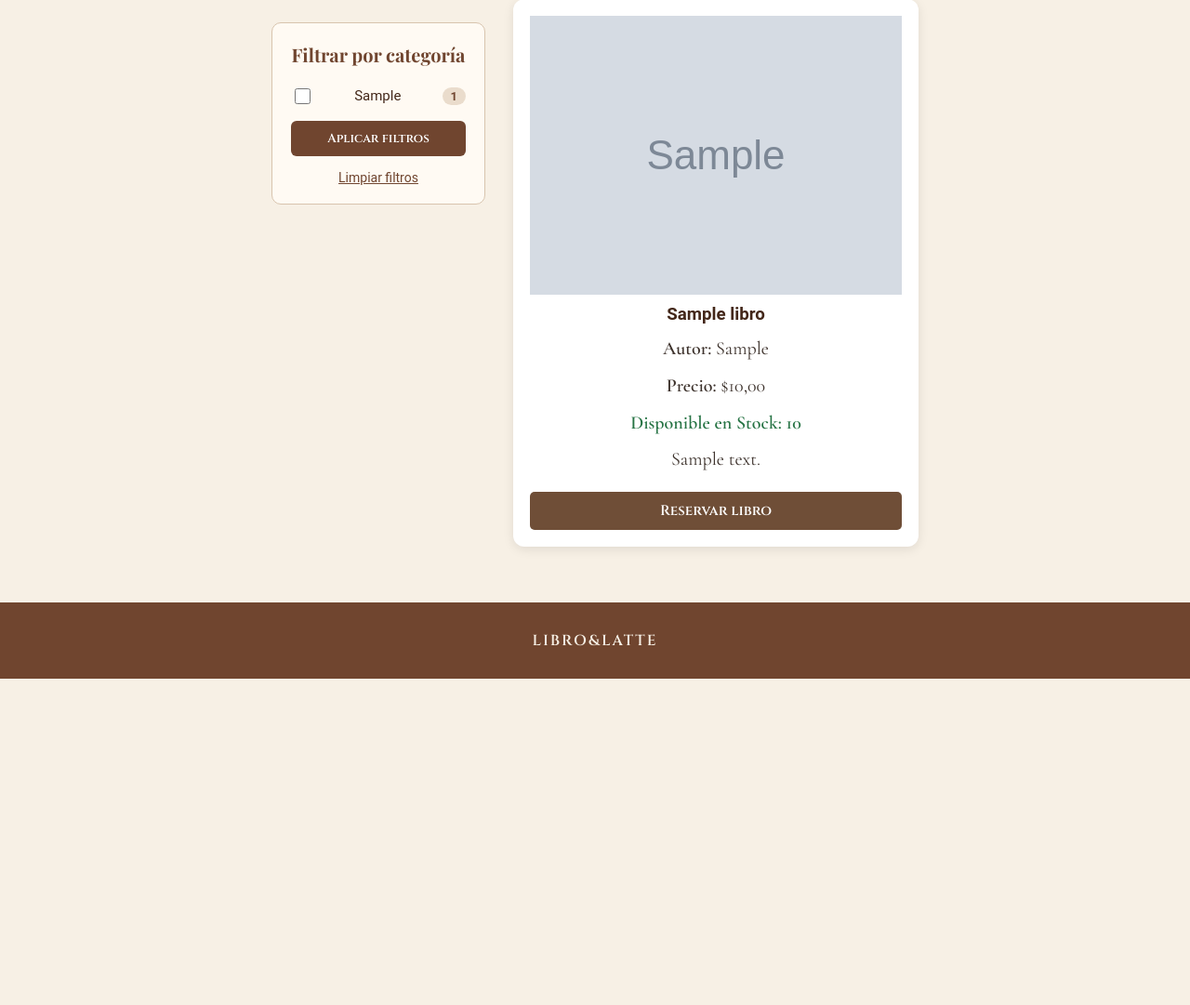
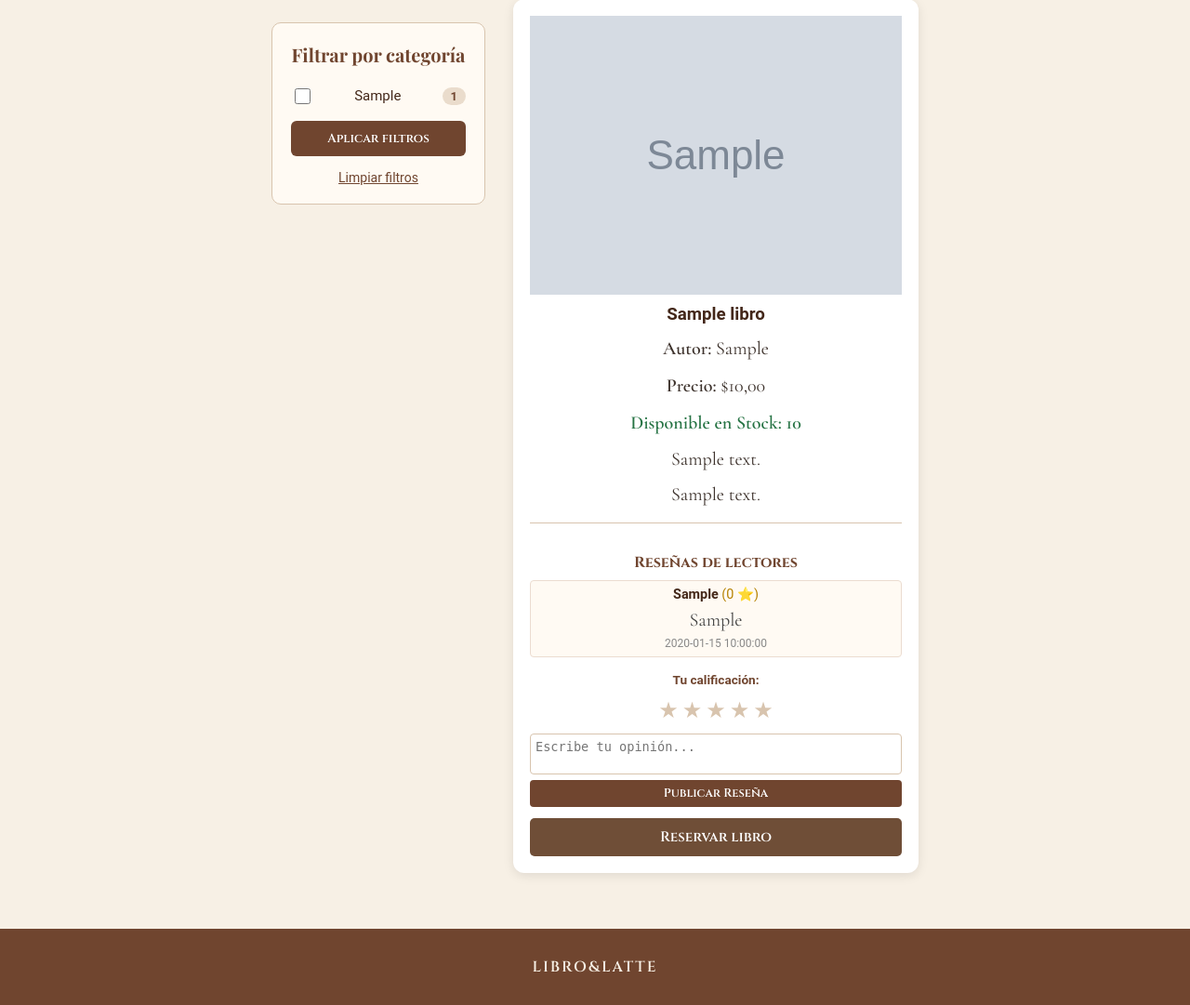
Before and after one commit to fer1492/Libro-Latte, a PHP site: page /LibreriaPaginaClon/Public/Index.php?action=catalogo in a window 1280 px wide. Shown: the part 359-1440 px from the top of the page at 93% size. Before the commit the page ends 1089 px from the top, so only its background shows below. Run offline with PHP 8.4, Linux system fonts and the light colour scheme; the visitor is signed in with stand-in values (Sample User, id 1); tables that the repository leaves empty or names only in its code hold one stand-in row (values such as "Sample post"); grey boxes marked "Sample" are stand-in pictures.

Commit message:
Gestión de reseñas

```diff
--- a/Controllers/ControllerLibro.php
+++ b/Controllers/ControllerLibro.php
@@ -322,6 +322,45 @@ public function mostrarFormulario() {
 
 
     }
+public function guardarResena() {
+        $this->iniciarSesion();
 
+        if (!isset($_SESSION['usuario_nombre'])) {
+            header('Location: Index.php?action=login&error=debe_iniciar_sesion');
+            exit;
+        }
 
+        if ($_SERVER['REQUEST_METHOD'] !== 'POST') {
+            header('Location: Index.php?action=catalogo');
+            exit;
+        }
+
+        $isbn = trim($_POST['isbn'] ?? '');
+        $calificacion = $_POST['calificacion'] ?? '';
+        $comentario = trim($_POST['comentario'] ?? '');
+        $usuario = $_SESSION['usuario_nombre'];
+
+        try {
+            if ($isbn === '' || $calificacion === '' || $comentario === '') {
+                throw new Exception('Todos los campos de la reseña son obligatorios.');
+            }
+
+            if (!is_numeric($calificacion) || (int)$calificacion < 1 || (int)$calificacion > 5) {
+                throw new Exception('La calificación debe ser un número entre 1 y 5.');
+            }
+
+            $this->repo->guardarResena($isbn, $usuario, (int)$calificacion, $comentario);
+
+            header('Location: Index.php?action=catalogo&resena=ok');
+            exit;
+
+        } catch (Exception $e) {
+            header('Location: Index.php?action=catalogo&error=' . urlencode($e->getMessage()));
+            exit;
+        }
+    }
+
+    public function obtenerResenas($isbn) {
+        return $this->repo->obtenerResenasPorIsbn($isbn);
+    }
 }
--- a/Models/RepositorioLibro.php
+++ b/Models/RepositorioLibro.php
@@ -224,5 +224,22 @@ class RepositorioLibro {
 
         return $stmt->fetchAll(\PDO::FETCH_COLUMN);
     }
+    public function guardarResena($isbn, $usuario, $calificacion, $comentario) {
+        $sql = "INSERT INTO resenas (isbn, usuario, calificacion, comentario) VALUES (:isbn, :usuario, :calificacion, :comentario)";
+        $stmt = $this->conexion->prepare($sql);
+        return $stmt->execute([
+            ':isbn' => $isbn,
+            ':usuario' => $usuario,
+            ':calificacion' => $calificacion,
+            ':comentario' => $comentario
+        ]);
+    }
+
+    public function obtenerResenasPorIsbn($isbn) {
+        $sql = "SELECT usuario, calificacion, comentario, fecha FROM resenas WHERE isbn = :isbn ORDER BY fecha DESC";
+        $stmt = $this->conexion->prepare($sql);
+        $stmt->execute([':isbn' => $isbn]);
+        return $stmt->fetchAll(PDO::FETCH_ASSOC);
+    }
 }
 ?>
--- a/Public/Index.php
+++ b/Public/Index.php
@@ -56,6 +56,7 @@ switch ($action) {
         break;
 
     // --- ACCIONES DE LIBRO ---
+
     case 'buscar_isbn':
         $controllerLibro->buscarPorIsbn();
         break;
@@ -68,6 +69,11 @@ switch ($action) {
         $controllerLibro->listar();
         break;
 
+    // --- ACCIONES DE RESEÑAS ---
+
+    case 'guardar_resena':
+        $controllerLibro->guardarResena();
+        break;
     // --- ACCIONES AGREGAR LIBRO (SOLO BIBLIOTECARIO) ---
     case 'formulario_libro':
         $controllerLibro->mostrarFormulario();
--- a/Views/catalogo.php
+++ b/Views/catalogo.php
@@ -26,6 +26,37 @@ $estaLogueado = isset($_SESSION['usuario_cedula']);
     <link href="https://fonts.googleapis.com/css2?family=Cinzel:wght@600;700&family=Cormorant+Garamond:wght@400;600&display=swap" rel="stylesheet">
 
     <style>
+        /* =====================================
+/* =====================================
+   ESTRELLAS INTERACTIVAS DE RESEÑA
+===================================== */
+.estrellas-rating {
+    display: flex;
+    justify-content: center;
+    gap: 4px;
+    cursor: pointer;
+    margin: 5px auto;
+    unicode-bidi: bidi-override;
+    direction: rtl; /* Invierte el orden lógico para que el hover pinte hacia la izquierda correctamente */
+}
+
+.estrellas-rating input {
+    display: none;
+}
+
+.estrellas-rating label {
+    font-size: 1.5rem;
+    color: #d8c4ae; /* Color estrella vacía */
+    transition: color 0.2s ease;
+    direction: ltr; /* Mantiene la estrella orientada normalmente */
+}
+
+/* Pintar al pasar el mouse o al estar seleccionada de izquierda a derecha */
+.estrellas-rating input:checked ~ label,
+.estrellas-rating label:hover,
+.estrellas-rating label:hover ~ label {
+    color: #f5b301; /* Color estrella dorada */
+}
 
         /* =====================================
            NAVEGACIÓN DEL CATÁLOGO
@@ -670,6 +701,74 @@ $estaLogueado = isset($_SESSION['usuario_cedula']);
                                     </p>
 
                                 <?php endif; ?>
+                                <?php if (!empty($libro['descripcion'])): ?>
+
+            <p class="descripcion">
+                <?= htmlspecialchars($libro['descripcion'], ENT_QUOTES, 'UTF-8') ?>
+            </p>
+
+        <?php endif; ?>
+
+        <!-- =====================================
+             SECCIÓN DE RESEÑAS DEL LIBRO
+        ===================================== -->
+        <div class="seccion-resenas" style="margin-top: 15px; border-top: 1px solid #d8c4ae; padding-top: 10px;">
+            <h4 style="font-family: 'Cinzel', serif; color: #70452F; font-size: 1rem; margin-bottom: 8px;">Reseñas de lectores</h4>
+
+            <div class="lista-resenas" style="max-height: 150px; overflow-y: auto; margin-bottom: 10px; font-size: 0.9rem;">
+                <?php
+                    // Llamamos a la función del controlador para obtener las reseñas de este ISBN
+                    $resenasLibro = $this->obtenerResenas($libro['isbn']);
+                ?>
+
+                <?php if (empty($resenasLibro)): ?>
+                    <p style="color: #777; font-style: italic; font-size: 0.85rem;">Sé el primero en dejar una reseña.</p>
+                <?php else: ?>
+                    <?php foreach ($resenasLibro as $resena): ?>
+                        <div style="background: #fffaf3; border: 1px solid #ebdcd0; padding: 6px 8px; border-radius: 4px; margin-bottom: 6px;">
+                            <strong><?= htmlspecialchars($resena['usuario'], ENT_QUOTES, 'UTF-8') ?></strong>
+                            <span style="color: #b58100;">(<?= (int)$resena['calificacion'] ?> ⭐)</span>
+                            <p style="margin: 3px 0 0 0; color: #444;"><?= htmlspecialchars($resena['comentario'], ENT_QUOTES, 'UTF-8') ?></p>
+                            <small style="color: #888; font-size: 0.75rem;"><?= $resena['fecha'] ?? '' ?></small>
+                        </div>
+                    <?php endforeach; ?>
+                <?php endif; ?>
+            </div>
+
+            <!-- Formulario para dejar reseña (Solo si está logueado y no es bibliotecario) -->
+<!-- Formulario para dejar reseña (Solo si está logueado y no es bibliotecario) -->
+            <?php if ($estaLogueado && !$esBibliotecario): ?>
+                <form action="Index.php?action=guardar_resena" method="POST" style="display: flex; flex-direction: column; gap: 6px;">
+
+                    <!-- Input oculto indispensable para saber el ISBN del libro -->
+                    <input type="hidden" name="isbn" value="<?= htmlspecialchars($libro['isbn'], ENT_QUOTES, 'UTF-8') ?>">
+
+                    <div style="font-size: 0.85rem; color: #70452F; font-weight: bold;">Tu calificación:</div>
+                    <div class="estrellas-rating">
+                        <input type="radio" id="star5-<?= $libro['isbn'] ?>" name="calificacion" value="5" required />
+                        <label for="star5-<?= $libro['isbn'] ?>" title="5 estrellas">★</label>
+
+                        <input type="radio" id="star4-<?= $libro['isbn'] ?>" name="calificacion" value="4" />
+                        <label for="star4-<?= $libro['isbn'] ?>" title="4 estrellas">★</label>
+
+                        <input type="radio" id="star3-<?= $libro['isbn'] ?>" name="calificacion" value="3" />
+                        <label for="star3-<?= $libro['isbn'] ?>" title="3 estrellas">★</label>
+
+                        <input type="radio" id="star2-<?= $libro['isbn'] ?>" name="calificacion" value="2" />
+                        <label for="star2-<?= $libro['isbn'] ?>" title="2 estrellas">★</label>
+
+                        <input type="radio" id="star1-<?= $libro['isbn'] ?>" name="calificacion" value="1" />
+                        <label for="star1-<?= $libro['isbn'] ?>" title="1 estrellas">★</label>
+                    </div>
+
+                    <textarea name="comentario" placeholder="Escribe tu opinión..." required rows="2" style="padding: 5px; border-radius: 4px; border: 1px solid #d8c4ae; font-size: 0.85rem; resize: none;"></textarea>
+
+                    <button type="submit" style="background-color: #70452F; color: white; border: none; padding: 6px; border-radius: 4px; cursor: pointer; font-family: 'Cinzel', serif; font-size: 0.8rem;">
+                        Publicar Reseña
+                    </button>
+                </form>
+            <?php endif; ?>
+            </div>
 
 
                                 <!-- ACCIONES PARA BIBLIOTECARIOS -->
```
